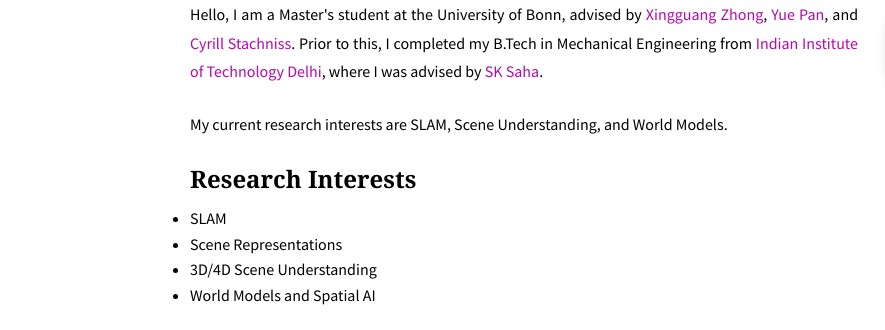
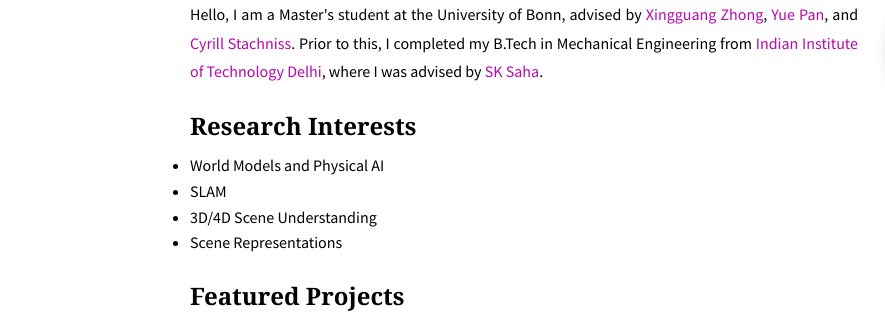
Before and after one commit to shashankyld/shashankyld.github.io, a plain HTML site: page index.html in a window 1280 px wide. Shown: the part 239-569 px from the top of the page, 0-885 px from the left. Drawn offline with Linux system fonts and the light colour scheme; a web font is replaced by a local one.

Commit message:
Update research interests section in index.html
Commented out the paragraph detailing current research interests and updated the list of research interests.

```diff
--- a/index.html
+++ b/index.html
@@ -115,7 +115,7 @@
                                 <a href="https://sksaha.com/" target="_blank" rel="noopener">SK Saha</a>.
                             </p>
 
-                            <p>My current research interests are SLAM, Scene Understanding, and World Models.</p>
+                            <!-- <p>My current research interests are SLAM, Scene Understanding, and World Models.</p> -->
 <!--
                             <p>My current research interests are focused on exploring the next generation of SLAM systems and how they can be architected to build hierarchical, complete, and composable scene representations.
                                 I am excited to investigate the use of generative priors to ensure these representations are complete, and I want to explore how multimodal foundation models can achieve task-based resolution,
@@ -133,10 +133,10 @@
 
                             <h3>Research Interests</h3>
                             <ul>
+                                <li>World Models and Physical AI</li>
                                 <li>SLAM</li>
+                                <li>3D/4D Scene Understanding</li>
                                 <li>Scene Representations</li>
-                                <li>3D/4D Scene Understanding</li>
-                                <li>World Models and Spatial AI</li>
                             </ul>
 
                             <h3>Featured Projects</h3>
```
